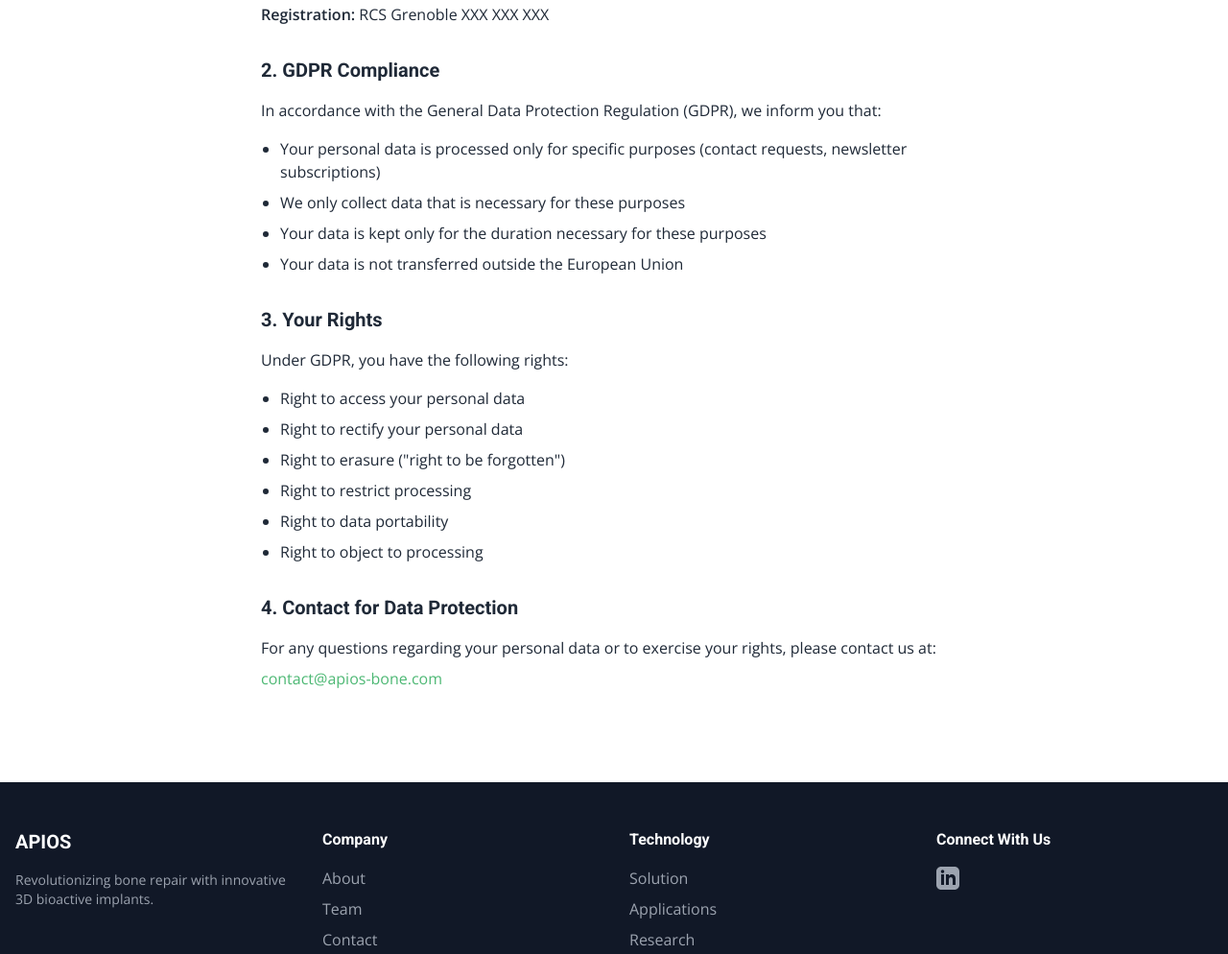
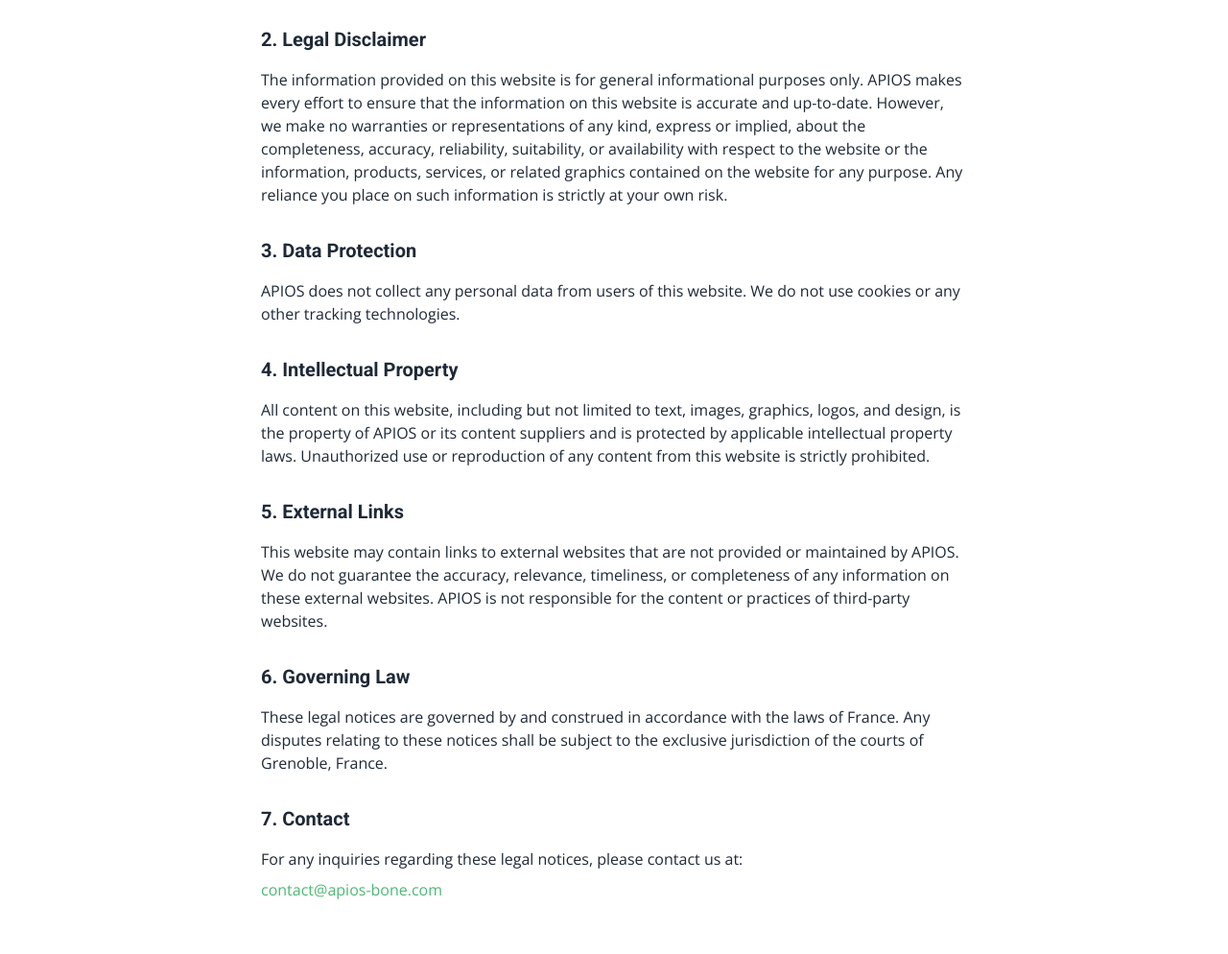
Before and after one commit to fatb38/apios-bone, an Astro site: page /legal-notices in a window 1280 px wide. Shown: the part 341-1335 px from the top of the page at 96% size. Built offline with nearby package versions, Linux system fonts and the light colour scheme; Astro itself is replaced by a stand-in of ours.

Commit message:
updating legal notices

```diff
--- a/src/pages/legal-notices.astro
+++ b/src/pages/legal-notices.astro
@@ -4,8 +4,7 @@ import MainLayout from '../layouts/MainLayout.astro'
 const companyInfo = {
   name: 'APIOS',
   address: '31 rue Gustave Eiffel, 38000 Grenoble, FRANCE',
-  email: 'contact@apios-bone.com',
-  registration: 'RCS Grenoble XXX XXX XXX'
+  email: 'contact@apios-bone.com'
 }
 ---
 
@@ -23,51 +22,75 @@ const companyInfo = {
           <li><strong>Company Name:</strong> {companyInfo.name}</li>
           <li><strong>Address:</strong> {companyInfo.address}</li>
           <li><strong>Email:</strong> {companyInfo.email}</li>
-          <li><strong>Registration:</strong> {companyInfo.registration}</li>
         </ul>
       </section>
 
       <section class="mb-8">
         <h2 class="font-roboto font-semibold text-xl mb-4">
-          2. GDPR Compliance
+          2. Legal Disclaimer
         </h2>
-        <p class="mb-4">
-          In accordance with the General Data Protection Regulation (GDPR), we
-          inform you that:
+        <p>
+          The information provided on this website is for general informational
+          purposes only. APIOS makes every effort to ensure that the information
+          on this website is accurate and up-to-date. However, we make no
+          warranties or representations of any kind, express or implied, about
+          the completeness, accuracy, reliability, suitability, or availability
+          with respect to the website or the information, products, services, or
+          related graphics contained on the website for any purpose. Any
+          reliance you place on such information is strictly at your own risk.
         </p>
-        <ul class="list-disc pl-5 space-y-2 mb-4">
-          <li>
-            Your personal data is processed only for specific purposes (contact
-            requests, newsletter subscriptions)
-          </li>
-          <li>We only collect data that is necessary for these purposes</li>
-          <li>
-            Your data is kept only for the duration necessary for these purposes
-          </li>
-          <li>Your data is not transferred outside the European Union</li>
-        </ul>
-      </section>
-
-      <section class="mb-8">
-        <h2 class="font-roboto font-semibold text-xl mb-4">3. Your Rights</h2>
-        <p class="mb-4">Under GDPR, you have the following rights:</p>
-        <ul class="list-disc pl-5 space-y-2">
-          <li>Right to access your personal data</li>
-          <li>Right to rectify your personal data</li>
-          <li>Right to erasure ("right to be forgotten")</li>
-          <li>Right to restrict processing</li>
-          <li>Right to data portability</li>
-          <li>Right to object to processing</li>
-        </ul>
       </section>
 
       <section class="mb-8">
         <h2 class="font-roboto font-semibold text-xl mb-4">
-          4. Contact for Data Protection
+          3. Data Protection
         </h2>
         <p>
-          For any questions regarding your personal data or to exercise your
-          rights, please contact us at:
+          APIOS does not collect any personal data from users of this website.
+          We do not use cookies or any other tracking technologies.
+        </p>
+      </section>
+
+      <section class="mb-8">
+        <h2 class="font-roboto font-semibold text-xl mb-4">
+          4. Intellectual Property
+        </h2>
+        <p>
+          All content on this website, including but not limited to text,
+          images, graphics, logos, and design, is the property of APIOS or its
+          content suppliers and is protected by applicable intellectual property
+          laws. Unauthorized use or reproduction of any content from this
+          website is strictly prohibited.
+        </p>
+      </section>
+
+      <section class="mb-8">
+        <h2 class="font-roboto font-semibold text-xl mb-4">
+          5. External Links
+        </h2>
+        <p>
+          This website may contain links to external websites that are not
+          provided or maintained by APIOS. We do not guarantee the accuracy,
+          relevance, timeliness, or completeness of any information on these
+          external websites. APIOS is not responsible for the content or
+          practices of third-party websites.
+        </p>
+      </section>
+
+      <section class="mb-8">
+        <h2 class="font-roboto font-semibold text-xl mb-4">6. Governing Law</h2>
+        <p>
+          These legal notices are governed by and construed in accordance with
+          the laws of France. Any disputes relating to these notices shall be
+          subject to the exclusive jurisdiction of the courts of Grenoble,
+          France.
+        </p>
+      </section>
+
+      <section class="mb-8">
+        <h2 class="font-roboto font-semibold text-xl mb-4">7. Contact</h2>
+        <p>
+          For any inquiries regarding these legal notices, please contact us at:
         </p>
         <p class="mt-2">
           <a
```
